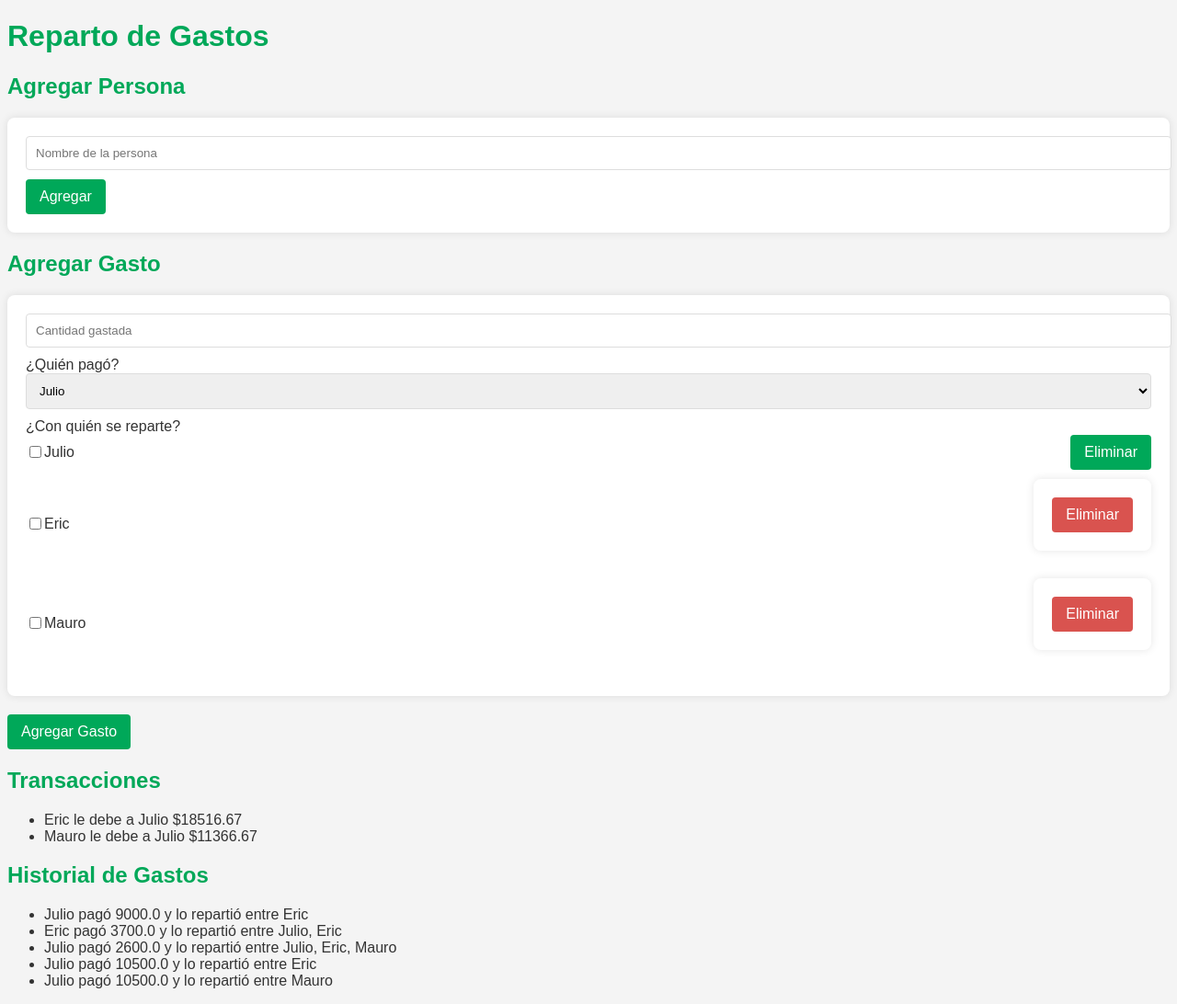
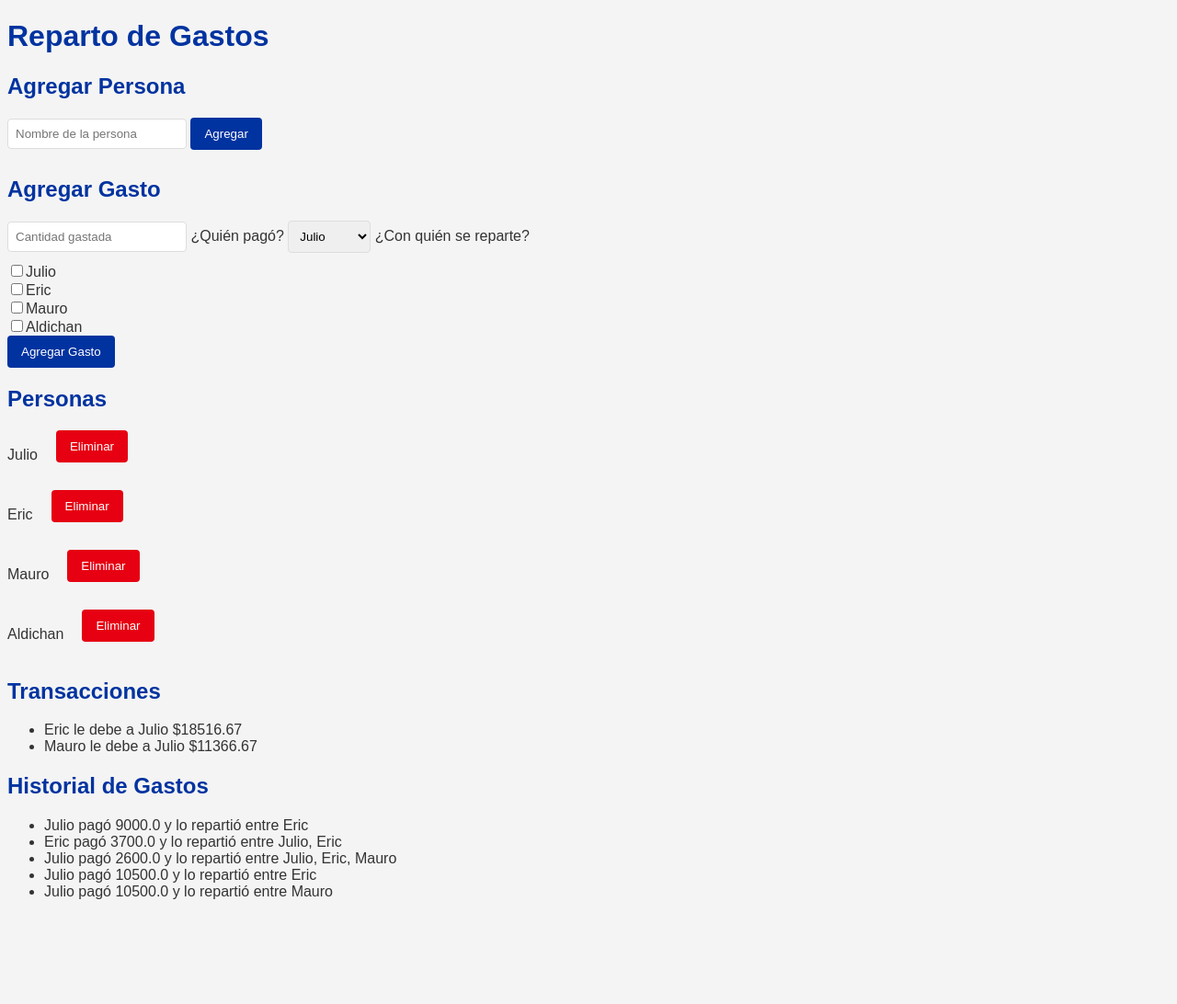
Before and after one commit to jhoyocartes/AppGastos, a Flask app: page / in a window 1280 px wide. Shown: the whole page at 92% size. After the commit the page ends 978 px from the top, so only its background shows below. Run offline with Flask 3, Linux system fonts and the light colour scheme.

Commit message:
Configurado dockerfile

```diff
--- a/data/gastos.json
+++ b/data/gastos.json
@@ -2,7 +2,8 @@
     "personas": [
         "Julio",
         "Eric",
-        "Mauro"
+        "Mauro",
+        "Aldichan"
     ],
     "gastos": [
         {
--- a/static/styles.css
+++ b/static/styles.css
@@ -1,6 +1,5 @@
-/* styles.css */
+/* static/styles.css */
 
-/* Estilos generales */
 body {
     font-family: Arial, sans-serif;
     background-color: #f4f4f4;
@@ -8,63 +7,53 @@ body {
 }
 
 h1, h2 {
-    color: #00a859; /* Color verde Racing Club */
+    color: #0033a0; /* Color principal de Racing Club */
 }
 
-/* Estilos del formulario */
 form {
-    background-color: #ffffff;
-    padding: 20px;
-    border-radius: 8px;
-    box-shadow: 0 0 10px rgba(0, 0, 0, 0.1);
     margin-bottom: 20px;
 }
 
-input[type="text"],
-input[type="number"],
-select {
-    width: 100%;
-    padding: 10px;
+input[type="text"], input[type="number"], select {
     margin-bottom: 10px;
+    padding: 8px;
     border: 1px solid #ddd;
     border-radius: 4px;
 }
 
-input[type="submit"] {
-    background-color: #00a859; /* Color verde Racing Club */
-    color: #ffffff;
+input[type="submit"], button {
+    background-color: #0033a0; /* Color principal de Racing Club */
+    color: white;
+    border: none;
     padding: 10px 15px;
-    border: none;
     border-radius: 4px;
     cursor: pointer;
-    font-size: 16px;
+    margin-right: 10px;
 }
 
-input[type="submit"]:hover {
-    background-color: #008d3d; /* Color verde más oscuro */
+input[type="submit"]:hover, button:hover {
+    background-color: #002a80; /* Color más oscuro de Racing Club */
 }
 
-/* Estilos de las personas */
-.beneficiario-container {
+button.delete {
+    background-color: #e60012; /* Color rojo para eliminar */
+}
+
+button.delete:hover {
+    background-color: #b3000a; /* Rojo más oscuro para hover */
+}
+
+/* Alinea el botón de eliminar al lado del nombre */
+.persona-item {
     display: flex;
     align-items: center;
     margin-bottom: 10px;
 }
 
-.beneficiario-label {
+.persona-item span {
     margin-right: 10px;
-    flex-grow: 1;
 }
 
-.beneficiario-form {
-    display: inline;
+.persona-item button {
+    margin-left: 10px;
 }
-
-.beneficiario-form input[type="submit"] {
-    background-color: #d9534f; /* Rojo para el botón de eliminar */
-    color: #ffffff;
-}
-
-.beneficiario-form input[type="submit"]:hover {
-    background-color: #c9302c; /* Rojo más oscuro */
-}
--- a/templates/index.html
+++ b/templates/index.html
@@ -1,13 +1,11 @@
 <!DOCTYPE html>
 <html lang="en">
-
 <head>
     <meta charset="UTF-8">
     <meta name="viewport" content="width=device-width, initial-scale=1.0">
     <title>Reparto de Gastos</title>
     <link rel="stylesheet" href="{{ url_for('static', filename='styles.css') }}">
 </head>
-
 <body>
     <h1>Reparto de Gastos</h1>
 
@@ -16,8 +14,6 @@
         <input type="text" name="nombre" placeholder="Nombre de la persona" required>
         <input type="submit" value="Agregar">
     </form>
-
-
 
     <h2>Agregar Gasto</h2>
     <form action="{{ url_for('index') }}" method="POST">
@@ -31,37 +27,38 @@
         </select>
 
         <label>¿Con quién se reparte?</label><br>
-        <div>
-            {% for persona in personas %}
-                <div class="beneficiario-container">
-                    <input type="checkbox" name="beneficiarios" value="{{ persona }}" id="{{ persona }}">
-                    <label for="{{ persona }}" class="beneficiario-label">{{ persona }}</label>
-                    <form action="{{ url_for('eliminar_persona') }}" method="POST" class="beneficiario-form">
-                        <input type="hidden" name="nombre" value="{{ persona }}">
-                        <input type="submit" value="Eliminar" onclick="return confirm('¿Estás seguro de que quieres eliminar a {{ persona }}?');">
-                    </form>
-                </div>
-            {% endfor %}
-        </div>
+        {% for persona in personas %}
+            <input type="checkbox" name="beneficiarios" value="{{ persona }}">{{ persona }}<br>
+        {% endfor %}
 
         <input type="submit" value="Agregar Gasto">
     </form>
 
+    <h2>Personas</h2>
+    <div>
+        {% for persona in personas %}
+            <div class="persona-item">
+                <span>{{ persona }}</span>
+                <form action="{{ url_for('eliminar_persona') }}" method="POST" style="display:inline;">
+                    <input type="hidden" name="nombre" value="{{ persona }}">
+                    <button type="submit" class="delete">Eliminar</button>
+                </form>
+            </div>
+        {% endfor %}
+    </div>
 
     <h2>Transacciones</h2>
     <ul>
         {% for deudor, acreedor, pago in transacciones %}
-        <li>{{ deudor }} le debe a {{ acreedor }} {{ pago }}</li>
+            <li>{{ deudor }} le debe a {{ acreedor }} {{ pago }}</li>
         {% endfor %}
     </ul>
 
     <h2>Historial de Gastos</h2>
     <ul>
         {% for gasto in gastos %}
-        <li>{{ gasto.pagador }} pagó {{ gasto.cantidad }} y lo repartió entre {{ gasto.beneficiarios | join(', ') }}
-        </li>
+            <li>{{ gasto.pagador }} pagó {{ gasto.cantidad }} y lo repartió entre {{ gasto.beneficiarios | join(', ') }}</li>
         {% endfor %}
     </ul>
 </body>
-
 </html>
```
Also changed, not shown: 1 other file.
